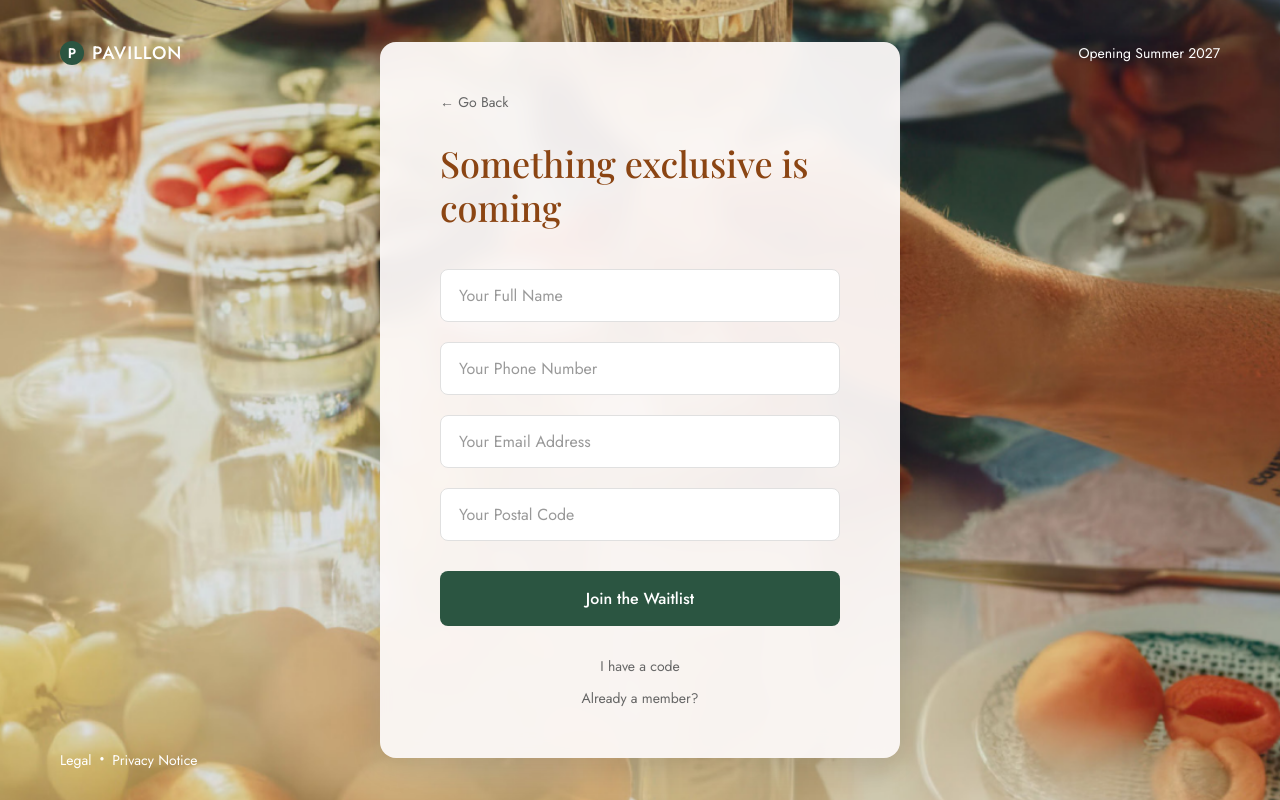
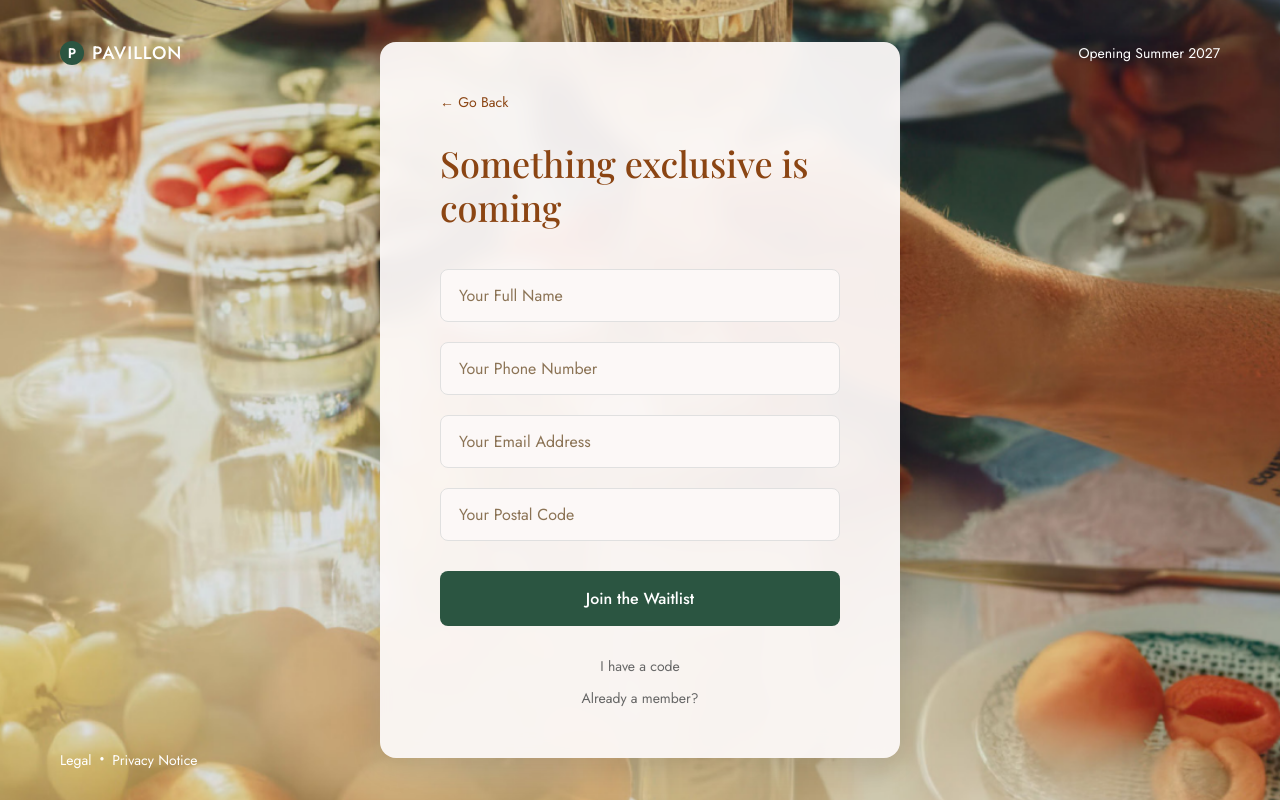
Before and after one commit to kiarashjam/pavillon-46, a Next.js app: page /waitlist in a window 1280 px wide. Built offline with nearby package versions, Linux system fonts and the light colour scheme.

Commit message:
Fix design details to match images exactly: colors, form inputs, and styling

```diff
--- a/styles/globals.css
+++ b/styles/globals.css
@@ -188,7 +188,7 @@ body {
 
 .slogan-part2 {
     font-family: var(--font-playfair), 'Playfair Display', serif;
-    color: #D2691E;
+    color: #E07A5F;
     font-weight: 400;
     margin-left: 8px;
 }
@@ -377,14 +377,14 @@ body {
     display: inline-block;
     font-family: var(--font-jost), 'Jost', sans-serif;
     font-size: 14px;
-    color: #666666;
+    color: #8B4513;
     text-decoration: none;
     margin-bottom: 30px;
     transition: color 0.3s ease;
 }
 
 .go-back-link:hover {
-    color: #2B5541;
+    color: #6B3410;
 }
 
 .form-heading {
@@ -416,12 +416,12 @@ body {
     font-family: var(--font-jost), 'Jost', sans-serif;
     font-size: 16px;
     color: #333333;
-    background: #FFFFFF;
+    background: #FCF8F7;
     transition: border-color 0.3s ease, box-shadow 0.3s ease;
 }
 
 .form-input::placeholder {
-    color: #999999;
+    color: #8B7355;
 }
 
 .form-input:focus {
```
Also changed, not shown: 1 other file (tests, documents, lock files or other folders).
